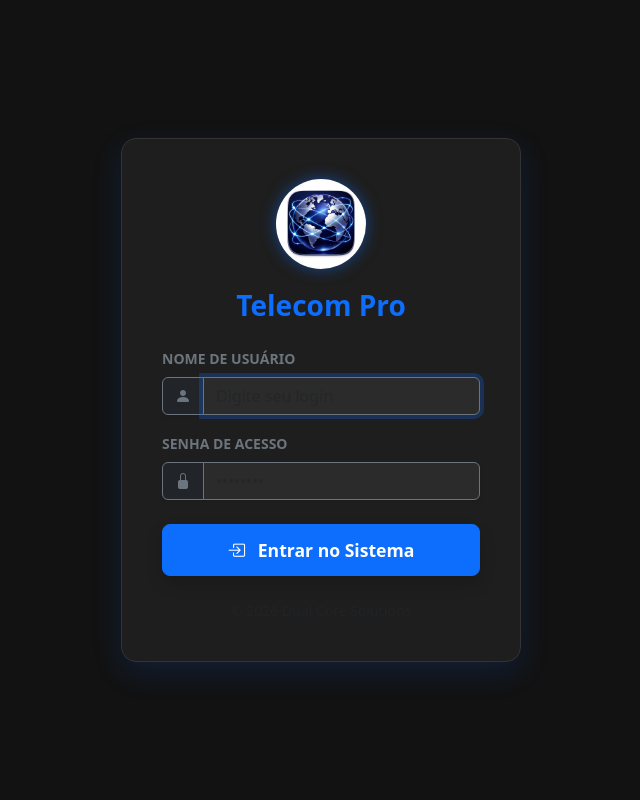
After one commit to binhog29/projeto_telecom, a Flask app: page /login in a window 1280 px wide. The commit adds this page. Shown: the whole page, without its empty margins (319-959 px from the left). Run offline with Flask 3, Linux system fonts and the light colour scheme.

Commit message:
feat: Integrado banco de dados SQLite para sistema de login e salvamento em nuvem dos projetos do CAD

```diff
--- a/app.py
+++ b/app.py
@@ -1,4 +1,8 @@
-from flask import Flask, render_template, request
+import sqlite3
+import json
+from functools import wraps
+from flask import Flask, render_template, request, jsonify, url_for, session, redirect, flash
+from werkzeug.security import generate_password_hash, check_password_hash
 import ipaddress
 import random
 import math
@@ -6,7 +10,97 @@ import math
 app = Flask(__name__)
 
 # =================================================================
-# BANCO DE QUESTÕES (Mantido intacto)
+# CONFIGURAÇÃO DO BANCO DE DADOS E SEGURANÇA
+# =================================================================
+app.secret_key = 'telecom_pro_secreto_2026'
+
+def init_db():
+    conn = sqlite3.connect('telecom.db')
+    c = conn.cursor()
+    # Tabela de Usuários
+    c.execute('''CREATE TABLE IF NOT EXISTS usuarios
+                 (id INTEGER PRIMARY KEY AUTOINCREMENT, username TEXT UNIQUE, password TEXT)''')
+
+    # NOVA: Tabela de Projetos do CAD
+    c.execute('''CREATE TABLE IF NOT EXISTS projetos
+                 (id INTEGER PRIMARY KEY AUTOINCREMENT, username TEXT, nome TEXT, dados TEXT)''')
+
+    # Cria o usuário padrão
+    c.execute("SELECT * FROM usuarios WHERE username='admin'")
+    if not c.fetchone():
+        senha_criptografada = generate_password_hash('123')
+        c.execute("INSERT INTO usuarios (username, password) VALUES ('admin', ?)", (senha_criptografada,))
+
+    conn.commit()
+    conn.close()
+
+init_db()
+
+def login_required(f):
+    @wraps(f)
+    def decorated_function(*args, **kwargs):
+        if 'logado' not in session:
+            return redirect(url_for('login'))
+        return f(*args, **kwargs)
+    return decorated_function
+
+
+# =================================================================
+# API DE SALVAMENTO DE PROJETOS (BANCO DE DADOS)
+# =================================================================
+@app.route('/api/projetos', methods=['GET'])
+@login_required
+def listar_projetos():
+    conn = sqlite3.connect('telecom.db')
+    c = conn.cursor()
+    c.execute("SELECT nome FROM projetos WHERE username=?", (session['usuario'],))
+    projetos = [{'nome': row[0]} for row in c.fetchall()]
+    conn.close()
+    return jsonify(projetos)
+
+@app.route('/api/projetos/salvar', methods=['POST'])
+@login_required
+def salvar_projeto():
+    dados = request.json
+    nome = dados.get('nome')
+    conteudo = json.dumps(dados.get('dados'))
+    usuario = session['usuario']
+
+    conn = sqlite3.connect('telecom.db')
+    c = conn.cursor()
+    c.execute("SELECT id FROM projetos WHERE username=? AND nome=?", (usuario, nome))
+    if c.fetchone():
+        c.execute("UPDATE projetos SET dados=? WHERE username=? AND nome=?", (conteudo, usuario, nome))
+    else:
+        c.execute("INSERT INTO projetos (username, nome, dados) VALUES (?, ?, ?)", (usuario, nome, conteudo))
+    conn.commit()
+    conn.close()
+    return jsonify({'status': 'sucesso'})
+
+@app.route('/api/projetos/<nome>', methods=['GET'])
+@login_required
+def carregar_projeto(nome):
+    conn = sqlite3.connect('telecom.db')
+    c = conn.cursor()
+    c.execute("SELECT dados FROM projetos WHERE username=? AND nome=?", (session['usuario'], nome))
+    row = c.fetchone()
+    conn.close()
+    if row:
+        return jsonify(json.loads(row[0]))
+    return jsonify({'erro': 'Projeto não encontrado'}), 404
+
+@app.route('/api/projetos/<nome>', methods=['DELETE'])
+@login_required
+def deletar_projeto(nome):
+    conn = sqlite3.connect('telecom.db')
+    c = conn.cursor()
+    c.execute("DELETE FROM projetos WHERE username=? AND nome=?", (session['usuario'], nome))
+    conn.commit()
+    conn.close()
+    return jsonify({'status': 'sucesso'})
+
+# =================================================================
+# BANCO DE QUESTÕES
 # =================================================================
 QUIZ_FTTH = {
     "q1": {"pergunta": "Qual é a cor OBRIGATÓRIA do conector em redes GPON?", "opcoes": {"A": "Azul (UPC)", "B": "Verde (APC)", "C": "Preto (PC)"}, "resposta": "B", "modulo": "FTTH"},
@@ -32,7 +126,6 @@ QUIZ_RADIO = {
     "q5": {"pergunta": "Um cabo de rede de torre deve ser BLINDADO (STP/FTP) para proteger contra:", "opcoes": {"A": "Perda de atenuação", "B": "ESD (Descarga Eletrostática) e raios", "C": "Dobra e quebra"}, "resposta": "B", "modulo": "Rádio"},
 }
 
-# --- NOVOS BANCOS DE QUESTÕES ---
 QUIZ_ATENDIMENTO = {
     "q1": {"pergunta": "Qual é a primeira pergunta obrigatória na triagem de um cliente sem conexão (sinal vermelho/piscando)?", "opcoes": {"A": "Qual é a sua senha do Wi-Fi?", "B": "Qual a cor da luz LOS na ONU?", "C": "O senhor pagou a fatura?"}, "resposta": "B", "modulo": "Atendimento"},
     "q2": {"pergunta": "O que acontece se o cliente apertar o botão 'Reset' do roteador achando que vai reiniciar o aparelho?", "opcoes": {"A": "A internet fica mais rápida", "B": "Limpa o histórico de navegação", "C": "Apaga as configurações de PPPoE, exigindo visita técnica ou acesso remoto"}, "resposta": "C", "modulo": "Atendimento"},
@@ -57,7 +150,6 @@ QUIZ_GESTAO = {
     "q5": {"pergunta": "O que acontece se as 'raquetes' de fibra (reserva técnica) ficarem espalhadas e despencando pelo poste?", "opcoes": {"A": "Nada, é permitido", "B": "Aumenta o sinal", "C": "A Concessionária de Energia aplica multas severas e pode cortar o cabo"}, "resposta": "C", "modulo": "Normas"},
 }
 
-# Atualização do Banco Mestre para incluir todos os módulos
 BANCO_MESTRE = {
     "ftth": QUIZ_FTTH,
     "ip": QUIZ_IP,
@@ -67,42 +159,90 @@ BANCO_MESTRE = {
     "gestao": QUIZ_GESTAO
 }
 
-# --- ROTA PRINCIPAL ---
+# =================================================================
+# ROTAS DE AUTENTICAÇÃO E PERFIL
+# =================================================================
+@app.route('/login', methods=['GET', 'POST'])
+def login():
+    if request.method == 'POST':
+        usuario = request.form['username']
+        senha = request.form['password']
+
+        conn = sqlite3.connect('telecom.db')
+        c = conn.cursor()
+        c.execute("SELECT * FROM usuarios WHERE username=?", (usuario,))
+        user = c.fetchone()
+        conn.close()
+
+        if user and check_password_hash(user[2], senha):
+            session['logado'] = True
+            session['usuario'] = user[1]
+            return redirect(url_for('home'))
+        else:
+            flash('Usuário ou senha incorretos!', 'danger')
+
+    return render_template('login.html')
+
+@app.route('/logout')
+def logout():
+    session.clear()
+    return redirect(url_for('login'))
+
+@app.route('/perfil', methods=['GET', 'POST'])
+@login_required
+def perfil():
+    if request.method == 'POST':
+        novo_usuario = request.form['novo_usuario']
+        nova_senha = request.form['nova_senha']
+
+        conn = sqlite3.connect('telecom.db')
+        c = conn.cursor()
+
+        if nova_senha:
+            senha_criptografada = generate_password_hash(nova_senha)
+            c.execute("UPDATE usuarios SET username=?, password=? WHERE username=?", (novo_usuario, senha_criptografada, session['usuario']))
+        else:
+            c.execute("UPDATE usuarios SET username=? WHERE username=?", (novo_usuario, session['usuario']))
+
+        conn.commit()
+        conn.close()
+
+        session['usuario'] = novo_usuario
+        flash('Dados de acesso atualizados com sucesso!', 'success')
+        return redirect(url_for('perfil'))
+
+    return render_template('perfil.html', titulo="Meu Perfil")
+
+
+# =================================================================
+# ROTAS DO SISTEMA
+# =================================================================
 @app.route('/')
-def home():
-    return render_template('home.html', titulo="Dashboard Principal")
+@login_required
+def home(): return render_template('home.html', titulo="Dashboard Principal")
 
-# --- MÓDULO FTTH ---
 @app.route('/ftth/teoria')
-def ftth_teoria():
-    return render_template('ftth_teoria.html', titulo="FTTH: Engenharia & Arquitetura")
+def ftth_teoria(): return render_template('ftth_teoria.html', titulo="FTTH: Engenharia & Arquitetura")
 
 @app.route('/ftth/hardware')
-def ftth_hardware():
-    return render_template('ftth_hardware.html', titulo="FTTH: Enciclopédia de Hardware")
+def ftth_hardware(): return render_template('ftth_hardware.html', titulo="FTTH: Enciclopédia de Hardware")
 
 @app.route('/ftth/calc', methods=['GET', 'POST'])
-def ftth_calc():
-    return render_template('ftth_calc.html', titulo="FTTH: Simulador Pro")
+def ftth_calc(): return render_template('ftth_calc.html', titulo="FTTH: Simulador Pro")
 
 @app.route('/ftth/simulador_avancado')
-def ftth_simulador_avancado():
-    return render_template('ftth_simulator.html', titulo="FTTH: Simulador End-to-End")
+def ftth_simulador_avancado(): return render_template('ftth_simulator.html', titulo="FTTH: Simulador End-to-End")
 
 @app.route('/ftth/simulador_campo')
-def ftth_simulador_campo():
-    return render_template('ftth_field_simulator.html', titulo="FTTH: Simulador de Campo")
+def ftth_simulador_campo(): return render_template('ftth_field_simulator.html', titulo="FTTH: Simulador de Campo")
 
 @app.route('/ftth/simulador_grafico')
-def ftth_simulador_grafico():
-    return render_template('ftth_visual_simulator.html', titulo="FTTH: Simulador Gráfico")
+def ftth_simulador_grafico(): return render_template('ftth_visual_simulator.html', titulo="FTTH: Simulador Gráfico")
 
-# --- NOVO: MÓDULO CAD (MAPA INTERATIVO AVANÇADO) ---
 @app.route('/ftth/mapa_interativo')
-def ftth_mapa_interativo():
-    return render_template('ftth_interactive_map.html', titulo="FTTH: Mini CAD Profissional")
+@login_required
+def ftth_mapa_interativo(): return render_template('ftth_interactive_map.html', titulo="FTTH: Mini CAD Profissional")
 
-# --- SUB-ROTAS DE HARDWARE FTTH ---
 @app.route('/ftth/hardware/olt')
 def ftth_hw_olt(): return render_template('ftth_hw_olt.html', titulo="HW: OLT")
 @app.route('/ftth/hardware/gbic')
@@ -126,7 +266,6 @@ def ftth_hw_cpe(): return render_template('ftth_hw_cpe.html', titulo="HW: Equipa
 @app.route('/ftth/hardware/pto')
 def ftth_hw_pto(): return render_template('ftth_hw_pto.html', titulo="HW: PTO/Roseta")
 
-# --- MÓDULO RÁDIO ---
 @app.route('/radio/teoria', methods=['GET', 'POST'])
 def radio_teoria():
     if request.method == 'GET':
@@ -153,7 +292,6 @@ def radio_hw_infra(): return render_template('radio_hw_infra.html', titulo="HW R
 @app.route('/radio/hardware/cliente')
 def radio_hw_cliente(): return render_template('radio_hw_cliente.html', titulo="HW Rádio: Cliente (CPE Interior)")
 
-# --- MÓDULO IP ---
 @app.route('/ip/teoria')
 def ip_teoria(): return render_template('ip_teoria.html', titulo="Redes IP: Protocolos")
 
@@ -177,7 +315,6 @@ def ip_calc():
             context['erro'] = "Endereço IP ou Máscara inválida!"
             return render_template('ip_calc.html', **context)
 
-# --- PRÁTICA DE CAMPO ---
 @app.route('/pratica')
 def pratica_home(): return render_template('pratica_home.html', titulo="Prática de Campo")
 @app.route('/pratica/fibra')
@@ -187,8 +324,8 @@ def pratica_radio(): return render_template('pratica_radio.html', titulo="Práti
 @app.route('/pratica/ceo_cto')
 def pratica_ceo_cto(): return render_template('pratica_ceo_cto.html', titulo="Prática: Emendas e Caixas")
 
-# --- DIAGNÓSTICO E QUIZ ---
 @app.route('/diag')
+@login_required
 def diag_home(): return render_template('diag_home.html', titulo="Central de Diagnóstico")
 
 @app.route('/diag/quiz', methods=['GET', 'POST'])
@@ -218,7 +355,6 @@ def diag_quiz():
                     acertos[key] = {'correta': False, 'dada': resposta_dada, 'esperada': quiz_original[key]['resposta']}
         return render_template('diag_quiz_server.html', titulo=f"Resultado {modulo_pos.upper()}", modulo=modulo_pos, quiz=quiz_original, resultados=acertos, pontuacao=pontuacao, total=len(chaves_corrigir), porcentagem=(pontuacao/len(chaves_corrigir))*100)
 
-# --- SERVIDORES & CORE ---
 @app.route('/servers/teoria')
 def servers_teoria(): return render_template('servers_teoria.html', titulo="Servidores de Provedor (AAA)")
 @app.route('/core/teoria')
@@ -226,20 +362,13 @@ def core_teoria(): return render_template('core_teoria.html', titulo="Engenharia
 @app.route('/security/teoria')
 def security_teoria(): return render_template('security_teoria.html', titulo="Segurança de Redes")
 
-# --- MÓDULOS DE NEGÓCIOS, SUPORTE E GESTÃO ---
 @app.route('/atendimento/teoria')
-def atendimento_teoria():
-    return render_template('atendimento_teoria.html', titulo="Suporte e Atendimento N1/N2")
+def atendimento_teoria(): return render_template('atendimento_teoria.html', titulo="Suporte e Atendimento N1/N2")
+@app.route('/vendas/teoria')
+def vendas_teoria(): return render_template('vendas_teoria.html', titulo="Comercial e Vendas")
+@app.route('/gestao/teoria')
+def gestao_teoria(): return render_template('gestao_teoria.html', titulo="Normas, NR10/35 e ANATEL")
 
-@app.route('/vendas/teoria')
-def vendas_teoria():
-    return render_template('vendas_teoria.html', titulo="Comercial e Vendas")
-
-@app.route('/gestao/teoria')
-def gestao_teoria():
-    return render_template('gestao_teoria.html', titulo="Normas, NR10/35 e ANATEL")
-
-# --- ROTA PARA O SERVICE WORKER (PWA) ---
 @app.route('/sw.js')
 def sw():
     return app.send_static_file('sw.js')
--- /dev/null
+++ b/templates/login.html
@@ -0,0 +1,56 @@
+<!doctype html>
+<html lang="pt-br">
+  <head>
+    <meta charset="utf-8">
+    <meta name="viewport" content="width=device-width, initial-scale=1">
+    <title>Telecom Pro | Acesso Restrito</title>
+    <meta name="theme-color" content="#121212">
+    <link href="https://cdn.jsdelivr.net/npm/bootstrap@5.3.0/dist/css/bootstrap.min.css" rel="stylesheet">
+    <link rel="stylesheet" href="https://cdn.jsdelivr.net/npm/bootstrap-icons@1.11.0/font/bootstrap-icons.css">
+    <style>
+        body { background: #121212; color: #fff; height: 100vh; display: flex; align-items: center; justify-content: center; margin: 0; }
+        .login-card { background: #1e1e1e; border: 1px solid #333; border-radius: 15px; box-shadow: 0 10px 30px rgba(13, 110, 253, 0.15); padding: 40px; width: 100%; max-width: 400px; }
+        .form-control { background: #2b2b2b; border: 1px solid #444; color: #fff; }
+        .form-control:focus { background: #2b2b2b; color: #fff; border-color: #0d6efd; box-shadow: 0 0 0 0.25rem rgba(13, 110, 253, 0.25); }
+        .btn-primary { font-weight: bold; padding: 12px; font-size: 1.1rem; border-radius: 8px; }
+        .logo-icon { width: 90px; height: 90px; margin-bottom: 20px; box-shadow: 0 0 15px rgba(13, 110, 253, 0.5); }
+    </style>
+  </head>
+  <body>
+    <div class="container d-flex justify-content-center">
+        <div class="login-card text-center">
+            <img src="{{ url_for('static', filename='img/icon.png') }}" alt="Telecom Pro" class="logo-icon rounded-circle">
+            <h3 class="mb-4 fw-bold text-primary">Telecom Pro</h3>
+
+            {% with messages = get_flashed_messages(with_categories=true) %}
+              {% if messages %}
+                {% for category, message in messages %}
+                  <div class="alert alert-{{ category }} small py-2 fw-bold">{{ message }}</div>
+                {% endfor %}
+              {% endif %}
+            {% endwith %}
+
+            <form method="POST">
+                <div class="mb-3 text-start">
+                    <label class="form-label text-secondary small fw-bold">NOME DE USUÁRIO</label>
+                    <div class="input-group shadow-sm">
+                        <span class="input-group-text bg-dark border-secondary text-secondary"><i class="bi bi-person-fill"></i></span>
+                        <input type="text" name="username" class="form-control border-secondary" placeholder="Digite seu login" required autofocus>
+                    </div>
+                </div>
+                <div class="mb-4 text-start">
+                    <label class="form-label text-secondary small fw-bold">SENHA DE ACESSO</label>
+                    <div class="input-group shadow-sm">
+                        <span class="input-group-text bg-dark border-secondary text-secondary"><i class="bi bi-lock-fill"></i></span>
+                        <input type="password" name="password" class="form-control border-secondary" placeholder="••••••••" required>
+                    </div>
+                </div>
+                <button type="submit" class="btn btn-primary w-100 shadow"><i class="bi bi-box-arrow-in-right me-2"></i> Entrar no Sistema</button>
+            </form>
+            <div class="mt-4 text-muted small">
+                &copy; 2026 Dual Core Solutions
+            </div>
+        </div>
+    </div>
+  </body>
+</html>
```
Also changed, not shown: templates/base.html (+14 -1 lines), templates/ftth_interactive_map.html (+59 -25 lines), templates/perfil.html (added, +42 -0 lines), telecom.db (added).
